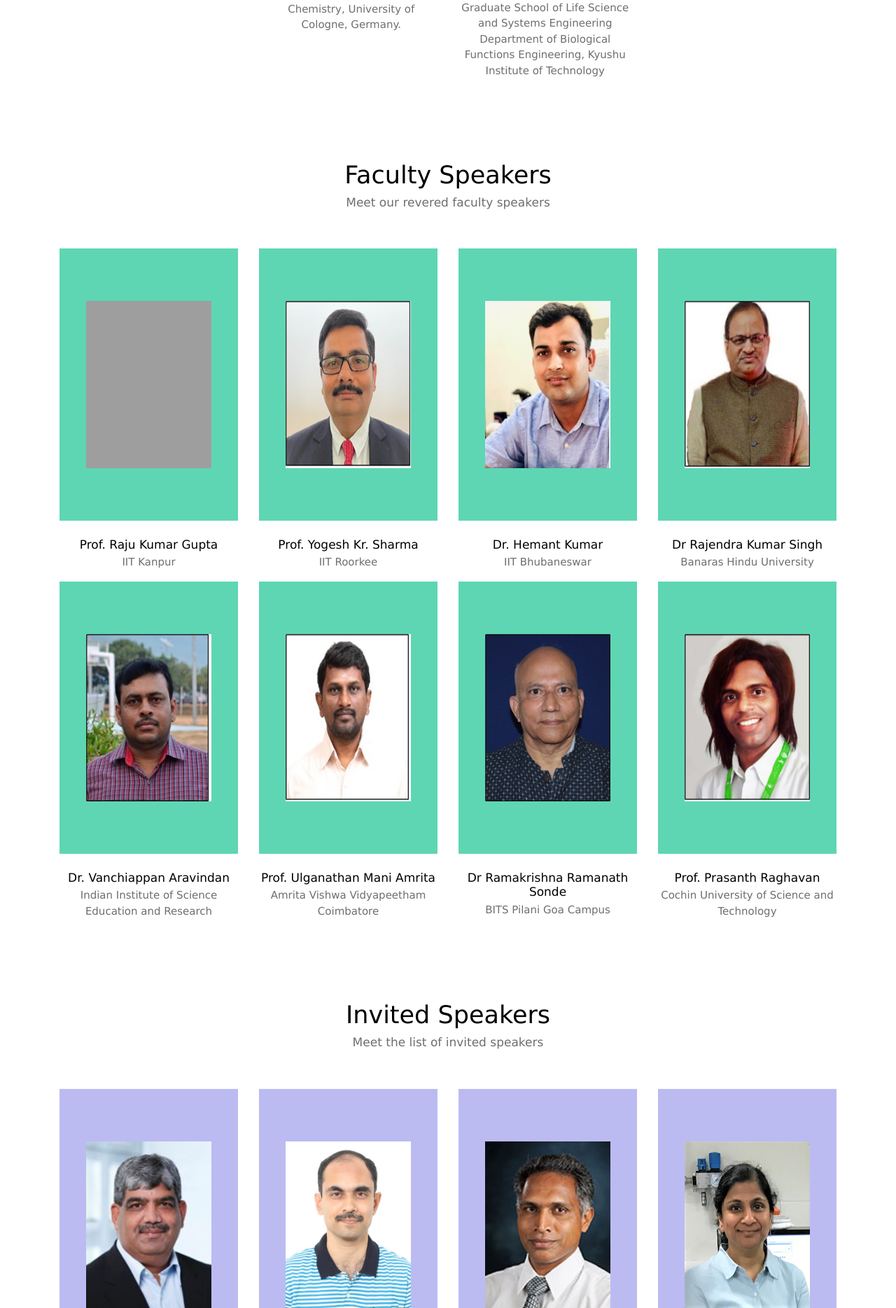
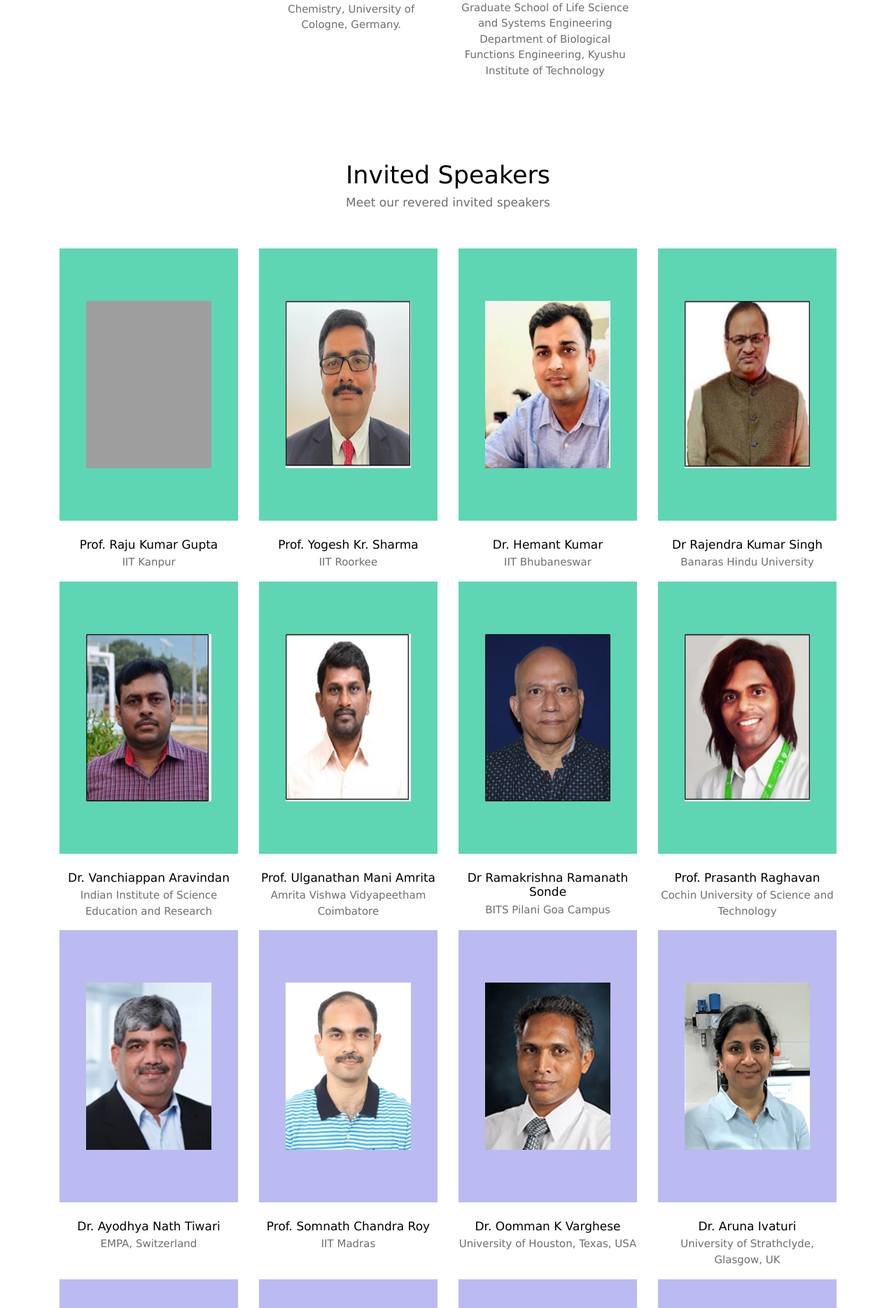
Before and after one commit to ictn-klc-2025/ictn2025, a Django app: page /speakers in a window 1280 px wide. Shown: the part 766-2635 px from the top of the page at 70% size. Run offline with Django 4.2, Linux system fonts and the light colour scheme; some libraries are stand-ins or nearby versions; grey boxes are pictures that could not be loaded.

Commit message:
updates on invited speakers

```diff
--- a/templates/speakers.html
+++ b/templates/speakers.html
@@ -92,8 +92,8 @@
 <section class="case-studies" id="case-studies-section">
     <div class="row grid-margin">
       <div class="col-12 text-center pb-5">
-        <h2>Faculty Speakers</h2>
-        <h6 class="section-subtitle text-muted">Meet our revered faculty speakers</h6>
+        <h2>Invited Speakers</h2>
+        <h6 class="section-subtitle text-muted">Meet our revered invited speakers</h6>
       </div>
 
       <div class="col-12 col-md-6 col-lg-3 stretch-card mb-3 mb-lg-0" data-aos="zoom-in" data-aos-delay="200">
@@ -273,7 +273,7 @@
             </div>
           </div>
         </div>
-
+<!--
     </div>
 </section>
 
@@ -283,7 +283,7 @@
         <div class="col-12 text-center pb-5">
           <h2>Invited Speakers</h2>
           <h6 class="section-subtitle text-muted">Meet the list of invited speakers</h6>
-        </div>
+        </div> -->
 
         <div class="col-12 col-md-6 col-lg-3 stretch-card mb-3 mb-lg-0" data-aos="zoom-in" data-aos-delay="200">
             <div class="card color-cards">
```
